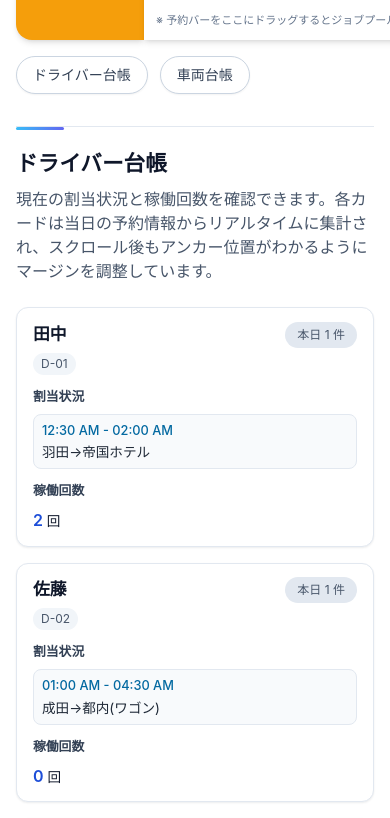
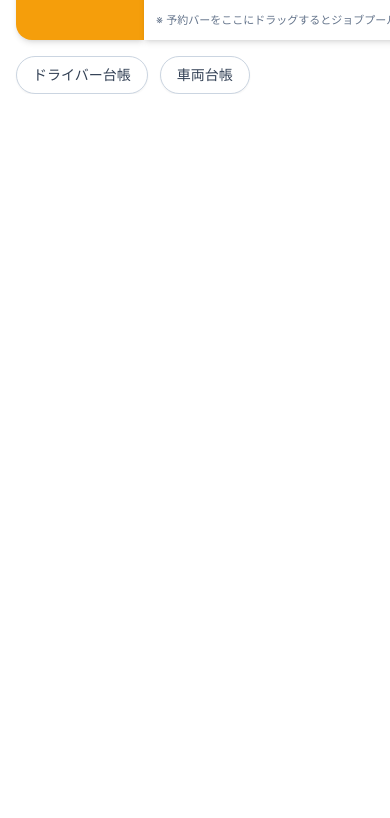
Before and after one commit to motohide404/HireDispatchDesk, a React app in the folder client/: page / in a window 390 px wide. Shown: the part 932-1750 px from the top of the page. After the commit the page ends 1026 px from the top, so only its background shows below. Built offline with nearby package versions, Linux system fonts and the light colour scheme; the HTML template or start-up script is replaced by a standard one.

Commit message:
Revert "Add responsive driver ledger section (#26)"
This reverts commit 4d72f9bac027a702843da41649aa6752e143ab60.

```diff
--- a/client/src/components/VehicleDispatchBoardMock.css
+++ b/client/src/components/VehicleDispatchBoardMock.css
@@ -12,174 +12,3 @@
 .flash-border {
   animation: flashBorder 0.3s ease-in-out 5;
 }
-
-.driver-ledger-section {
-  margin-top: 2rem;
-  padding-top: 1.5rem;
-  border-top: 1px solid #e2e8f0;
-  position: relative;
-  scroll-margin-top: 96px;
-}
-
-.driver-ledger-section::before {
-  content: "";
-  position: absolute;
-  top: 0;
-  left: 0;
-  width: 48px;
-  height: 3px;
-  background: linear-gradient(90deg, #38bdf8, #6366f1);
-  border-radius: 9999px;
-}
-
-.driver-ledger-header {
-  display: flex;
-  flex-direction: column;
-  gap: 0.5rem;
-  color: #475569;
-  max-width: 60ch;
-}
-
-.driver-ledger-header h2 {
-  margin: 0;
-  font-size: 1.35rem;
-  font-weight: 600;
-  color: #0f172a;
-}
-
-.driver-ledger-grid {
-  margin-top: 1.5rem;
-  display: grid;
-  gap: 1rem;
-  grid-template-columns: repeat(auto-fit, minmax(220px, 1fr));
-}
-
-.driver-card {
-  background: #ffffff;
-  border: 1px solid #e2e8f0;
-  border-radius: 0.75rem;
-  padding: 1rem 1.25rem;
-  box-shadow: 0 1px 2px rgba(15, 23, 42, 0.08);
-  display: flex;
-  flex-direction: column;
-  gap: 0.75rem;
-  min-height: 160px;
-}
-
-.driver-card__header {
-  display: flex;
-  justify-content: space-between;
-  align-items: flex-start;
-  gap: 0.75rem;
-}
-
-.driver-card__name {
-  font-size: 1.05rem;
-  font-weight: 600;
-  color: #0f172a;
-}
-
-.driver-card__code {
-  display: inline-flex;
-  align-items: center;
-  gap: 0.25rem;
-  font-size: 0.75rem;
-  padding: 0.125rem 0.5rem;
-  border-radius: 9999px;
-  background: #f1f5f9;
-  color: #475569;
-  margin-top: 0.35rem;
-}
-
-.driver-card__count {
-  font-size: 0.75rem;
-  padding: 0.25rem 0.75rem;
-  border-radius: 9999px;
-  background: #e2e8f0;
-  color: #475569;
-  white-space: nowrap;
-}
-
-.driver-card__meta {
-  display: flex;
-  flex-direction: column;
-  gap: 0.75rem;
-  margin: 0;
-}
-
-.driver-card__row {
-  display: grid;
-  grid-template-columns: 88px 1fr;
-  gap: 0.5rem;
-  align-items: flex-start;
-  font-size: 0.85rem;
-}
-
-.driver-card__label {
-  font-weight: 600;
-  color: #334155;
-}
-
-.driver-card__value {
-  color: #0f172a;
-}
-
-.driver-card__assignments {
-  list-style: none;
-  margin: 0;
-  padding: 0;
-  display: flex;
-  flex-direction: column;
-  gap: 0.35rem;
-}
-
-.driver-card__assignment {
-  display: flex;
-  flex-direction: column;
-  gap: 0.15rem;
-  padding: 0.35rem 0.5rem;
-  border-radius: 0.5rem;
-  background: #f8fafc;
-  border: 1px solid #e2e8f0;
-}
-
-.driver-card__time {
-  font-size: 0.8rem;
-  font-weight: 500;
-  color: #0369a1;
-}
-
-.driver-card__title {
-  font-size: 0.85rem;
-  color: #1f2937;
-}
-
-.driver-card__empty {
-  color: #94a3b8;
-  font-style: italic;
-}
-
-.driver-card__highlight {
-  font-weight: 600;
-  font-size: 1rem;
-  color: #1d4ed8;
-}
-
-@media (max-width: 640px) {
-  .driver-ledger-section {
-    padding-top: 1.25rem;
-    scroll-margin-top: 80px;
-  }
-
-  .driver-card {
-    padding: 0.85rem 1rem;
-  }
-
-  .driver-card__row {
-    grid-template-columns: 1fr;
-  }
-
-  .driver-card__label {
-    font-size: 0.8rem;
-  }
-}
--- a/client/src/components/VehicleDispatchBoardMock.tsx
+++ b/client/src/components/VehicleDispatchBoardMock.tsx
@@ -369,19 +369,6 @@ export default function VehicleDispatchBoardMock() {
   const [viewDate, setViewDate] = useState("2025-10-03");
   const dateInputRef = useRef<HTMLInputElement | null>(null);
   const [now, setNow] = useState(() => new Date());
-  const driverSummaries = useMemo(
-    () =>
-      DRIVERS.map((driver) => {
-        const todaysAssignments = bookings
-          .filter((b) => b.driverId === driver.id)
-          .sort((a, b) => new Date(a.start).getTime() - new Date(b.start).getTime());
-        return {
-          driver,
-          assignments: todaysAssignments
-        };
-      }),
-    [bookings]
-  );
 
   const viewDateObj = useMemo(() => new Date(`${viewDate}T00:00:00+09:00`), [viewDate]);
   const viewDateDisplay = useMemo(() => {
@@ -1065,55 +1052,6 @@ export default function VehicleDispatchBoardMock() {
           </a>
         </div>
 
-        <section id="driver-ledger" className="driver-ledger-section">
-          <div className="driver-ledger-header">
-            <h2>ドライバー台帳</h2>
-            <p>
-              現在の割当状況と稼働回数を確認できます。各カードは当日の予約情報からリアルタイムに集計され、スクロール後もアンカー位置がわかるようにマージンを調整しています。
-            </p>
-          </div>
-          <div className="driver-ledger-grid">
-            {driverSummaries.map(({ driver, assignments }) => (
-              <article key={driver.id} className="driver-card">
-                <header className="driver-card__header">
-                  <div>
-                    <div className="driver-card__name">{driver.name}</div>
-                    <div className="driver-card__code">{driver.code}</div>
-                  </div>
-                  <div className="driver-card__count">本日 {assignments.length} 件</div>
-                </header>
-                <dl className="driver-card__meta">
-                  <div className="driver-card__row">
-                    <dt className="driver-card__label">割当状況</dt>
-                    <dd className="driver-card__value">
-                      {assignments.length === 0 ? (
-                        <span className="driver-card__empty">未割当</span>
-                      ) : (
-                        <ul className="driver-card__assignments">
-                          {assignments.map((assignment) => (
-                            <li key={assignment.id} className="driver-card__assignment">
-                              <span className="driver-card__time">
-                                {fmt(assignment.start)} - {fmt(assignment.end)}
-                              </span>
-                              <span className="driver-card__title">{assignment.title}</span>
-                            </li>
-                          ))}
-                        </ul>
-                      )}
-                    </dd>
-                  </div>
-                  <div className="driver-card__row">
-                    <dt className="driver-card__label">稼働回数</dt>
-                    <dd className="driver-card__value">
-                      <span className="driver-card__highlight">{driver.extUsed}</span> 回
-                    </dd>
-                  </div>
-                </dl>
-              </article>
-            ))}
-          </div>
-        </section>
-
         {drawerOpen && (
           <Drawer isMobile={isMobile} onClose={closeDrawer}>
             <DetailsPane item={drawerItem} onReturn={(id: number) => returnBookingToJobPool(id)} />
```
